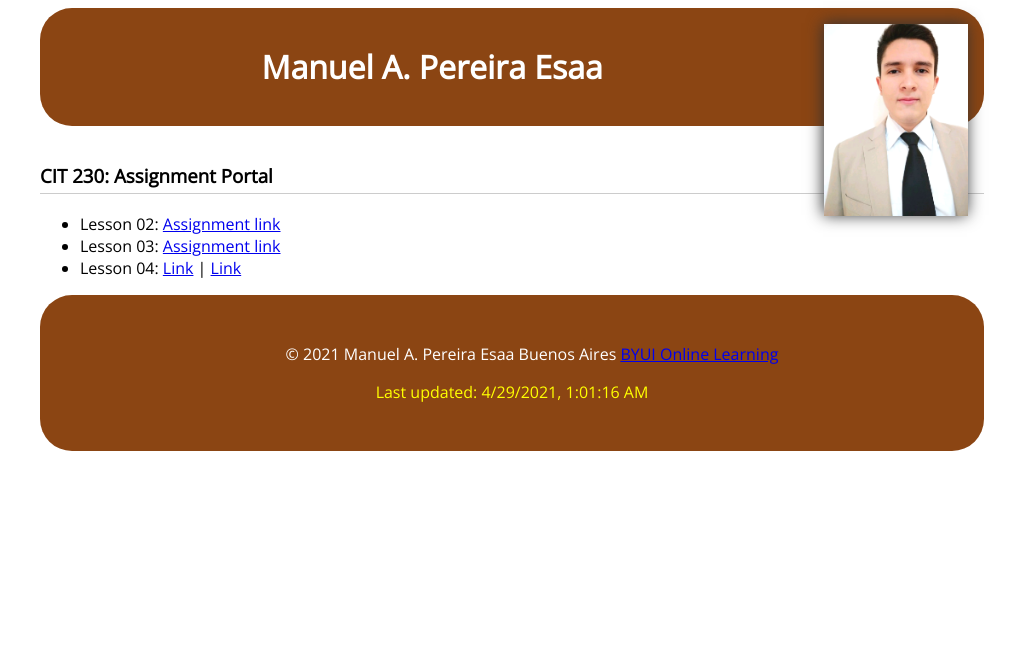
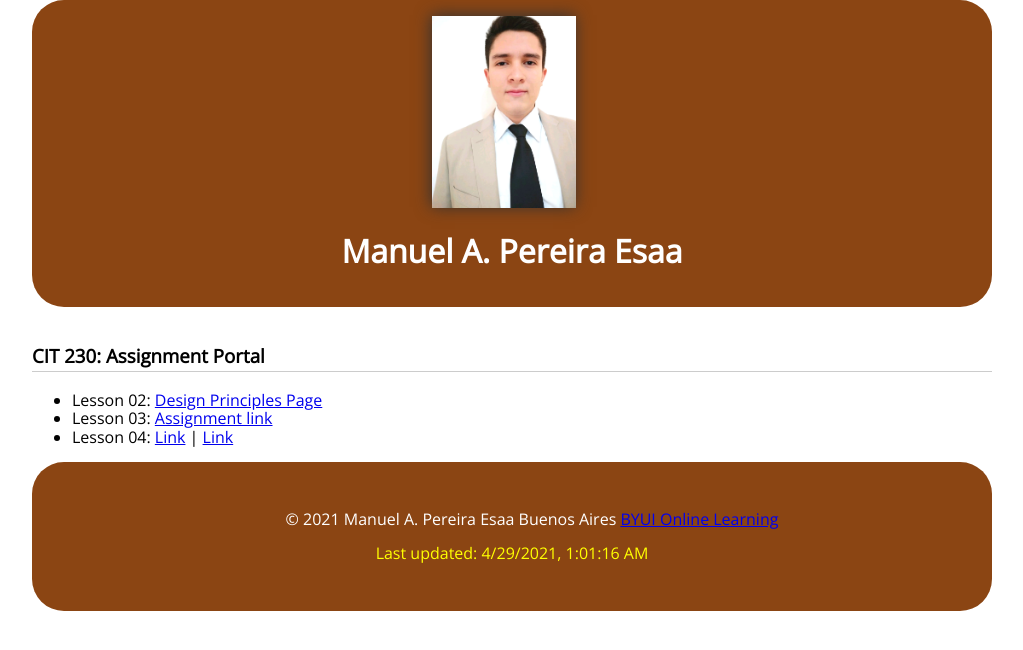
Before and after one commit to mpereiraesaa/mpereiraesaa.github.io, a plain HTML site: page index.html in a window 1280 px wide. Shown: the whole page, without its empty margins (128-1151 px from the left). Drawn offline with nearby package versions, Linux system fonts and the light colour scheme.

Commit message:
Implementation of design principles page

```diff
--- /dev/null
+++ b/css/medium.css
@@ -0,0 +1,5 @@
+@media (min-width: 32.5em) {
+  img {
+    float: right;
+  }
+}
--- a/css/styles.css
+++ b/css/styles.css
@@ -17,7 +17,6 @@
 }
 
 img {
-  float: right;
   height: 192px;
   margin-right: 1em;
   box-shadow: -1px -1px 15px #333;
--- a/index.html
+++ b/index.html
@@ -4,6 +4,7 @@
   <meta charset="utf-8">
   <meta name="viewport" content="width=device-width, initial-scale=1">
   <title>Manuel Pereira</title>
+  <link rel="stylesheet" href="https://cdnjs.cloudflare.com/ajax/libs/normalize/8.0.1/normalize.min.css">
   <link rel="stylesheet" href="css/styles.css" />
   <link rel="preconnect" href="https://fonts.gstatic.com">
   <link href="https://fonts.googleapis.com/css2?family=Open+Sans:wght@300&display=swap" rel="stylesheet">
@@ -18,7 +19,7 @@
     <main>
       <h3>CIT 230: Assignment Portal</h3>
       <ul>
-        <li>Lesson 02: <a href="#">Assignment link</a></li>
+        <li>Lesson 02: <a href="lesson2/design-principles.html">Design Principles Page</a></li>
         <li>Lesson 03: <a href="#">Assignment link</a></li>
         <li>Lesson 04: <a href="#">Link</a> | <a href="#">Link</a></li>
       </ul>
--- /dev/null
+++ b/lesson2/css/styles.css
@@ -0,0 +1,74 @@
+body {
+  font-family: 'Open Sans', sans-serif;
+  text-align: justify;
+}
+
+.container {
+  max-width: 767px;
+  margin: 0 auto;
+}
+
+.top {
+  text-align: center;
+  padding: 1em 0;
+  background-color: darkslateblue;
+  border-radius: 2em;
+}
+
+.top h1,h2 {
+  color: white;
+}
+
+main {
+  display: grid;
+  grid-template-columns: 1fr;
+}
+
+main section {
+  padding: 1em;
+}
+
+main h3 {
+  border-bottom: 1px solid #ccc;
+  padding-top: 1em;
+  padding-bottom: 5px;
+}
+
+footer {
+  margin-top: 1em;
+  padding: 2em;
+  text-align: center;
+  background-color: darkslateblue;
+  border-radius: 2em;
+  color: #fff;
+}
+
+footer a {
+  color: #ccc;
+}
+
+footer ul {
+  list-style-type: none;
+}
+
+footer ul li {
+  display: inline;
+}
+
+footer p {
+  color: yellow;
+}
+
+/* Mobile ******************************/
+@media only screen and (min-width: 37.5em) {
+	main {
+		grid-template-columns: 1fr 1fr;
+	}
+}
+
+/* Desktop ****************************/
+@media only screen and (min-width: 60em) {
+	main {
+		grid-template-columns: 1fr 1fr 1fr;
+	}
+}
--- /dev/null
+++ b/lesson2/js/index.js
@@ -0,0 +1,5 @@
+window.onload = function() {
+  const date = new Date();
+  document.querySelector('.updated-at').innerHTML = `Last updated: ${date.toLocaleString()}`;
+  document.querySelector('.copyright').innerHTML = `&copy; ${date.getFullYear()}`;
+}
```
Also changed, not shown: lesson2/design-principles.html (added, +68 -0 lines), lesson2/images/gcloud_page.png (added).
